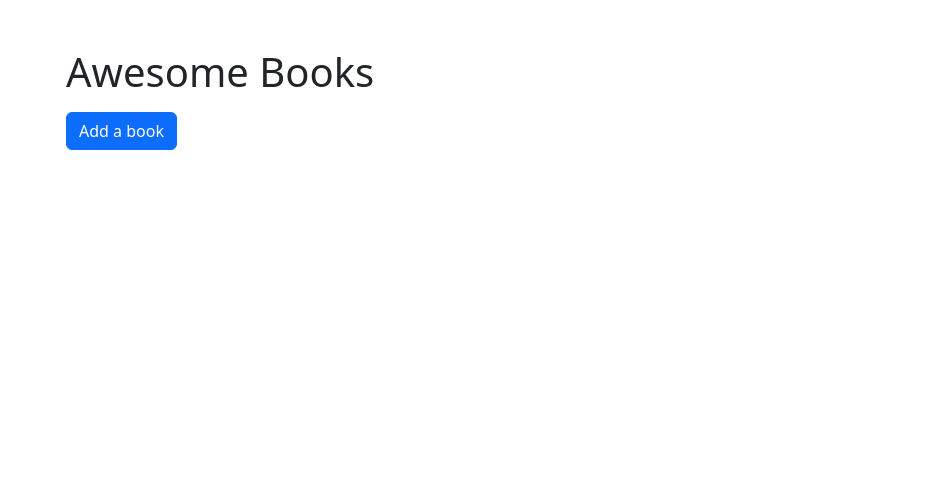
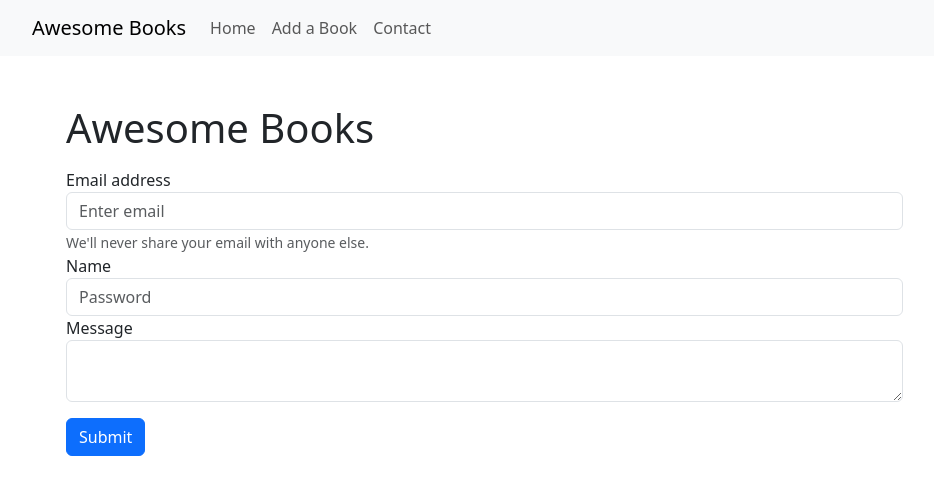
Before and after one commit to abel-tefera/awesome-books, a website: page index.html in a window 1280 px wide. Shown: the whole page, without its empty margins (16-950 px from the left). Drawn offline with nearby package versions, Linux system fonts and the light colour scheme.

Commit message:
Nav bar added

```diff
--- a/css/index.scss
+++ b/css/index.scss
@@ -1,2 +1,7 @@
 /* stylelint-disable max-empty-lines */
 /* stylelint-disable no-empty-source */
+
+.nav-btn {
+    border: none;
+    background-color: inherit;
+}
--- a/index.html
+++ b/index.html
@@ -14,16 +14,65 @@
     />
   </head>
   <body>
+    <nav class="navbar navbar-expand-lg navbar-light bg-light px-2 px-md-5">
+      <a class="navbar-brand" href="#">Awesome Books</a>
+      <button
+        class="navbar-toggler"
+        type="button"
+        data-toggle="collapse"
+        data-target="#navbarNav"
+        aria-controls="navbarNav"
+        aria-expanded="false"
+        aria-label="Toggle navigation"
+      >
+        <span class="navbar-toggler-icon"></span>
+      </button>
+      <div class="collapse navbar-collapse" id="navbarNav">
+        <ul class="navbar-nav">
+          <li class="nav-item active">
+            <button class="nav-btn btn-link nav-link" id="home-btn">Home</btn>
+          </li>
+          <li class="nav-item">
+            <a
+              class="nav-link"
+              href="#"
+              data-bs-toggle="modal"
+              data-bs-target="#exampleModal"
+              >Add a Book</a
+            >
+          </li>
+          <li class="nav-item">
+            <button class="nav-btn btn-link nav-link" id="contact-btn">Contact</button>
+          </li>
+        </ul>
+      </div>
+    </nav>
     <div class="main-container container-md my-5">
       <h1>Awesome Books</h1>
-      <button
+      <!-- <button
         type="button"
         class="btn btn-primary my-2"
         data-bs-toggle="modal"
         data-bs-target="#exampleModal"
       >
         Add a book
-      </button>
+      </button> -->
+      <form class="contact-form w-75">
+        <div class="form-group mt-3">
+          <label for="email">Email address</label>
+          <input required id="email" type="email" class="form-control" aria-describedby="emailHelp" placeholder="Enter email">
+          <small id="emailHelp" class="form-text text-muted">We'll never share your email with anyone else.</small>
+        </div>
+        <div class="form-group">
+          <label for="name">Name</label>
+          <input required type="text" class="form-control" id="name" placeholder="Password">
+        </div>
+        <div class="form-group">
+          <label for="message">Message</label>
+          <textarea required class="form-control" id="message" placeholder="Message"> </textarea>
+        </div>
+        <button type="submit" class="btn btn-primary my-3">Submit</button>
+      </form>
     </div>
     <div
       class="modal fade"
@@ -46,9 +95,7 @@
           <form class="add-book-form">
             <div class="modal-body">
               <div class="mb-3">
-                <label for="exampleInputEmail1" class="form-label"
-                  >Title</label
-                >
+                <label for="exampleInputEmail1" class="form-label">Title</label>
                 <input
                   type="text"
                   class="form-control new-book-title"
@@ -70,7 +117,13 @@
               </div>
             </div>
             <div class="modal-footer">
-              <button type="submit" class="btn btn-primary" data-bs-dismiss="modal">Submit</button>
+              <button
+                type="submit"
+                class="btn btn-primary"
+                data-bs-dismiss="modal"
+              >
+                Submit
+              </button>
             </div>
           </form>
         </div>
```
Also changed, not shown: css/index.css, 1 other file.
